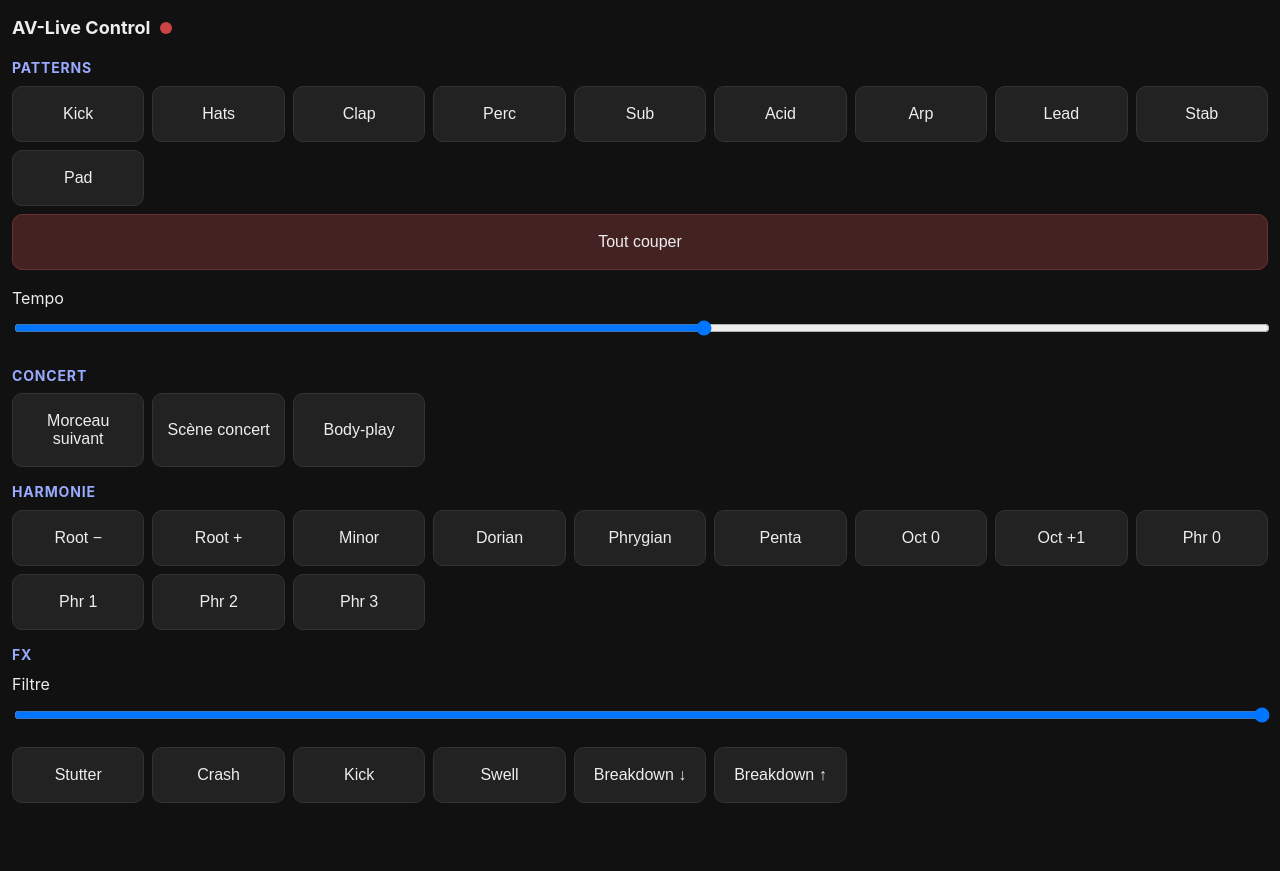
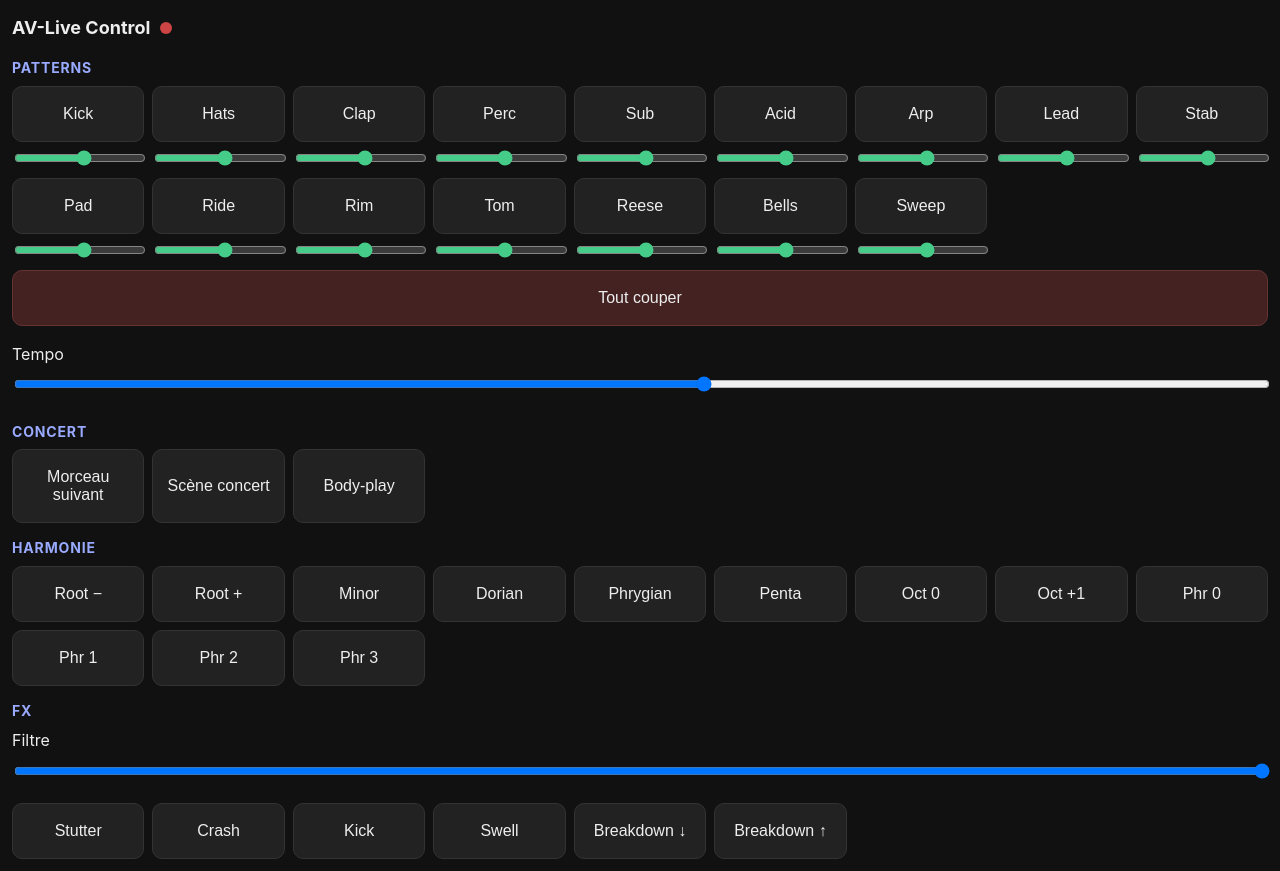
Before and after one commit to electron-rare/AV-Live, a website: page web_realart/public/control/index.html in a window 1280 px wide. Before the commit the page ends 815 px from the top, so only its background shows below. Drawn offline with Linux system fonts and the light colour scheme.

Commit message:
feat: launchpad sync, vol faders, more patterns
- ~lpClock helper: use concert TempoClock when concert is running,
  fall back to ~lp[\clock] otherwise; /launch/tempo syncs both clocks
- ~lpVol per-name volume dict (0..1.5); /launch/vol OSCdef; all 10
  existing Pdef \amp wrapped in Pfunc { base * ~lpVol.(name) }
- 6 new SynthDefs + Pdefs: lp_ride, lp_rim, lp_tom (drums),
  lp_reese (Reese bass, Env.asr), lp_bells (additive FM),
  lp_sweep (noise riser, Env.asr)
- UI: 16 pat-cells each with pad button + vol range slider wired
  to /launch/vol; CSS .pat-cell flex column layout

```diff
--- a/web_realart/public/control/control.css
+++ b/web_realart/public/control/control.css
@@ -6,7 +6,9 @@ h1 { font-size: 18px; margin: 4px 0; } h2 { font-size: 14px; color: #9af; margin
 #status.on { background: #4c8; } #status.off { background: #c44; }
 .grid { display: grid; grid-template-columns: repeat(auto-fill, minmax(120px, 1fr)); gap: 8px; }
 button { background: #222; color: #eee; border: 1px solid #333; border-radius: 10px;
-  padding: 18px 10px; font-size: 16px; cursor: pointer; }
+  padding: 18px 10px; font-size: 16px; cursor: pointer; width: 100%; }
 button:active { background: #2a2a2a; } button.armed { background: #2b6; color: #061; border-color: #4d9; font-weight: 700; }
 button.wide { width: 100%; margin: 8px 0; background: #422; border-color: #633; }
 label { display: block; margin: 10px 0; } input[type=range] { width: 100%; height: 36px; }
+.pat-cell { display: flex; flex-direction: column; gap: 4px; }
+.pat-cell input[type=range] { height: 20px; accent-color: #4c8; }
--- a/web_realart/public/control/control.js
+++ b/web_realart/public/control/control.js
@@ -20,6 +20,8 @@ document.addEventListener("DOMContentLoaded", () => {
       const a = el.dataset.arg;
       send(el.dataset.osc, ...(a === undefined ? [] : [isNaN(+a) ? a : +a]));
     }));
+  document.querySelectorAll("[data-vol]").forEach((el) =>
+    el.addEventListener("input", () => send("/launch/vol", el.dataset.vol, +el.value)));
   const tempo = document.getElementById("tempo");
   tempo && tempo.addEventListener("input", () => send("/launch/tempo", +tempo.value));
   const filt = document.getElementById("filter");
--- a/web_realart/public/control/index.html
+++ b/web_realart/public/control/index.html
@@ -5,11 +5,22 @@
 <header><h1>AV-Live Control</h1><span id="status" class="off"></span></header>
 <section><h2>Patterns</h2>
   <div class="grid">
-    <button data-pad="kick">Kick</button><button data-pad="hats">Hats</button>
-    <button data-pad="clap">Clap</button><button data-pad="perc">Perc</button>
-    <button data-pad="sub">Sub</button><button data-pad="acid">Acid</button>
-    <button data-pad="arp">Arp</button><button data-pad="lead">Lead</button>
-    <button data-pad="stab">Stab</button><button data-pad="pad">Pad</button>
+    <div class="pat-cell"><button data-pad="kick">Kick</button><input type="range" min="0" max="1.5" step="0.05" value="0.8" data-vol="kick"></div>
+    <div class="pat-cell"><button data-pad="hats">Hats</button><input type="range" min="0" max="1.5" step="0.05" value="0.8" data-vol="hats"></div>
+    <div class="pat-cell"><button data-pad="clap">Clap</button><input type="range" min="0" max="1.5" step="0.05" value="0.8" data-vol="clap"></div>
+    <div class="pat-cell"><button data-pad="perc">Perc</button><input type="range" min="0" max="1.5" step="0.05" value="0.8" data-vol="perc"></div>
+    <div class="pat-cell"><button data-pad="sub">Sub</button><input type="range" min="0" max="1.5" step="0.05" value="0.8" data-vol="sub"></div>
+    <div class="pat-cell"><button data-pad="acid">Acid</button><input type="range" min="0" max="1.5" step="0.05" value="0.8" data-vol="acid"></div>
+    <div class="pat-cell"><button data-pad="arp">Arp</button><input type="range" min="0" max="1.5" step="0.05" value="0.8" data-vol="arp"></div>
+    <div class="pat-cell"><button data-pad="lead">Lead</button><input type="range" min="0" max="1.5" step="0.05" value="0.8" data-vol="lead"></div>
+    <div class="pat-cell"><button data-pad="stab">Stab</button><input type="range" min="0" max="1.5" step="0.05" value="0.8" data-vol="stab"></div>
+    <div class="pat-cell"><button data-pad="pad">Pad</button><input type="range" min="0" max="1.5" step="0.05" value="0.8" data-vol="pad"></div>
+    <div class="pat-cell"><button data-pad="ride">Ride</button><input type="range" min="0" max="1.5" step="0.05" value="0.8" data-vol="ride"></div>
+    <div class="pat-cell"><button data-pad="rim">Rim</button><input type="range" min="0" max="1.5" step="0.05" value="0.8" data-vol="rim"></div>
+    <div class="pat-cell"><button data-pad="tom">Tom</button><input type="range" min="0" max="1.5" step="0.05" value="0.8" data-vol="tom"></div>
+    <div class="pat-cell"><button data-pad="reese">Reese</button><input type="range" min="0" max="1.5" step="0.05" value="0.8" data-vol="reese"></div>
+    <div class="pat-cell"><button data-pad="bells">Bells</button><input type="range" min="0" max="1.5" step="0.05" value="0.8" data-vol="bells"></div>
+    <div class="pat-cell"><button data-pad="sweep">Sweep</button><input type="range" min="0" max="1.5" step="0.05" value="0.8" data-vol="sweep"></div>
   </div>
   <button id="clear" class="wide">Tout couper</button>
   <label>Tempo <input id="tempo" type="range" min="60" max="180" value="126"></label>
```
Also changed, not shown: 1 other file.
